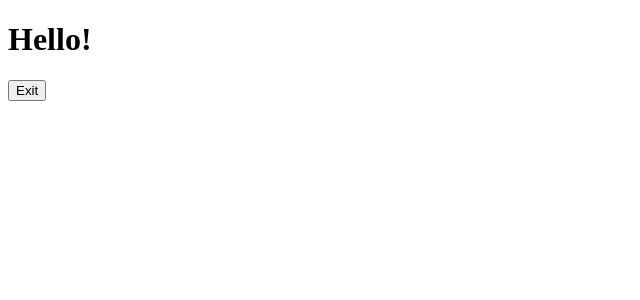
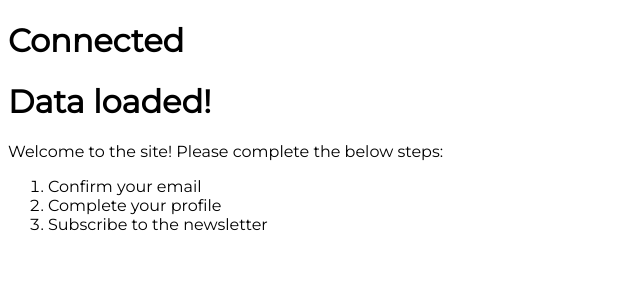
Before and after one commit to BekMart/functional-component-challenge, a React (Create React App) app in the folder my-app/: page / in a window 1280 px wide. Shown: the top 300 px of the page, without its empty margins (0-640 px from the left). Built offline with nearby package versions, Linux system fonts and the light colour scheme.

Commit message:
Create conditional rendering components
Simple example of functional and class

```diff
--- a/my-app/src/App.js
+++ b/my-app/src/App.js
@@ -1,9 +1,12 @@
-import EventBinding from "./components/EventBinding";
+import "./App.module.css";
+import ConditionalRenderingClass from "./components/ConditionalRenderingClass";
+import ConditionalRenderingFunctional from "./components/ConditionalRenderingFunctional";
 
 function App() {
   return (
-    <div>
-      <EventBinding />
+    <div className="App">
+      <ConditionalRenderingFunctional connected={true} />
+      <ConditionalRenderingClass />
     </div>
   );
 }
--- /dev/null
+++ b/my-app/src/components/ConditionalRenderingClass.js
@@ -0,0 +1,31 @@
+import React, { Component } from 'react'
+
+export class ConditionalRenderingClass extends Component {
+    constructor(props) {
+      super(props)
+
+      this.state = {
+         isLoaded: true,
+         isLoggedIn: true
+      }
+    }
+  render() {
+    return (
+      <div>
+        <h1>{this.state.isLoaded ? "Data loaded!" : "Loading..."}</h1>
+        {this.state.isLoggedIn ? (
+            <div>
+                <p>Welcome to the site! Please complete the below steps:</p>
+                <ol>
+                    <li>Confirm your email</li>
+                    <li>Complete your profile</li>
+                    <li>Subscribe to the newsletter</li>
+                </ol>
+            </div>
+        ) : (<p>Please sign in</p>)}
+      </div>
+    )
+  }
+}
+
+export default ConditionalRenderingClass
--- /dev/null
+++ b/my-app/src/components/ConditionalRenderingFunctional.js
@@ -0,0 +1,11 @@
+import React from "react";
+
+function ConditionalRenderingFunctional(props) {
+  return (
+    <div>
+      <h1>{props.connected ? "Connected" : "Not Connected"}</h1>
+    </div>
+  );
+}
+
+export default ConditionalRenderingFunctional;
```
